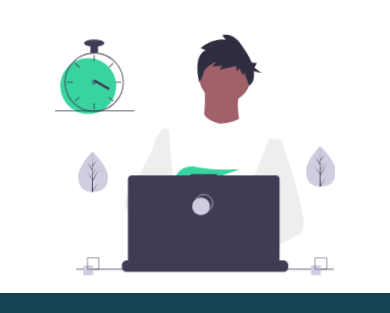
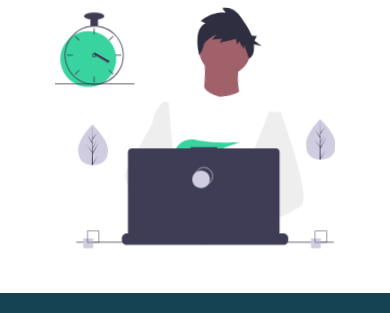
Before and after one commit to nkriedner/deved-portfolio, a plain HTML site: page index.html in a window 390 px wide. Shown: the part 631-944 px from the top of the page. Drawn offline with Linux system fonts and the light colour scheme.

Commit message:
Added space between footer and upper section in mobile

```diff
--- a/styles/styles.scss
+++ b/styles/styles.scss
@@ -79,4 +79,8 @@ $gray-text: #2c2c2c;
   form {
     width: 100%;
   }
+  .intro-images,
+  .projects {
+    margin-bottom: 5rem;
+  }
 }
```
Also changed, not shown: css/styles.css, 1 other file.
